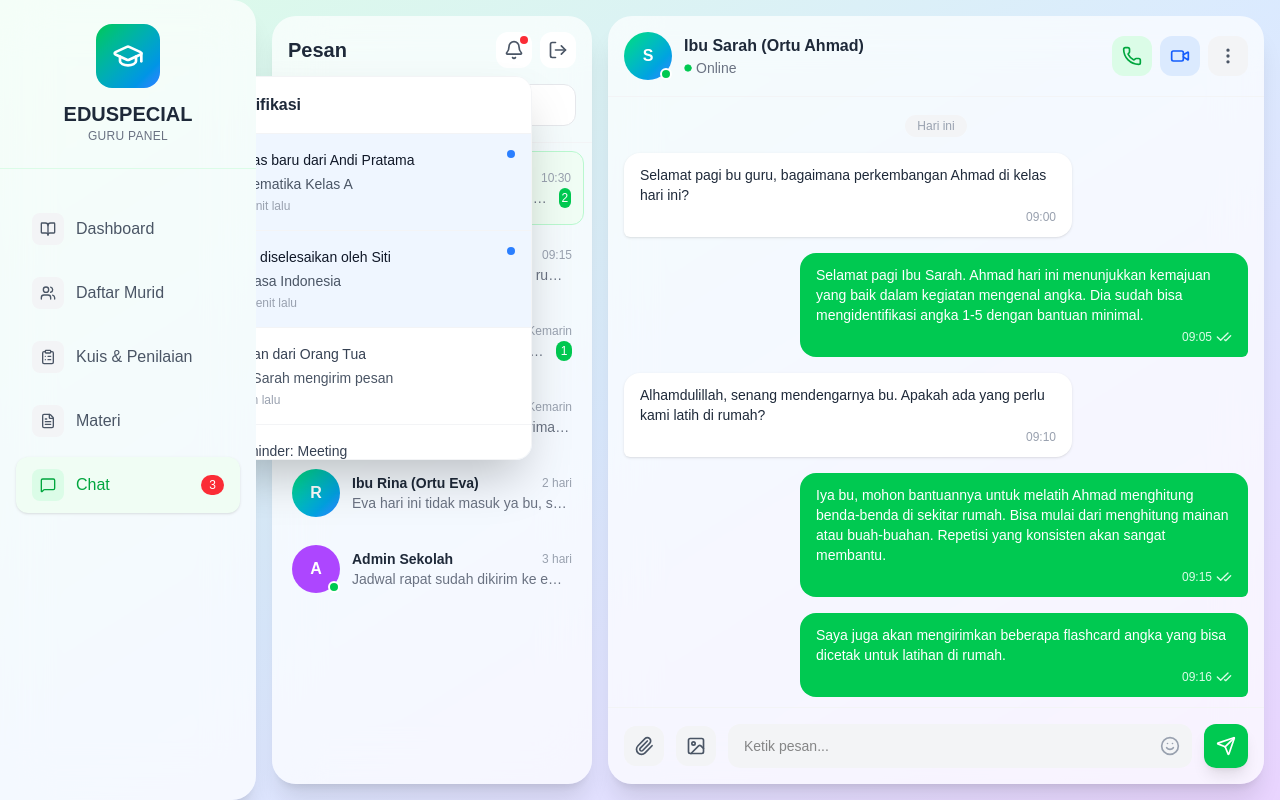
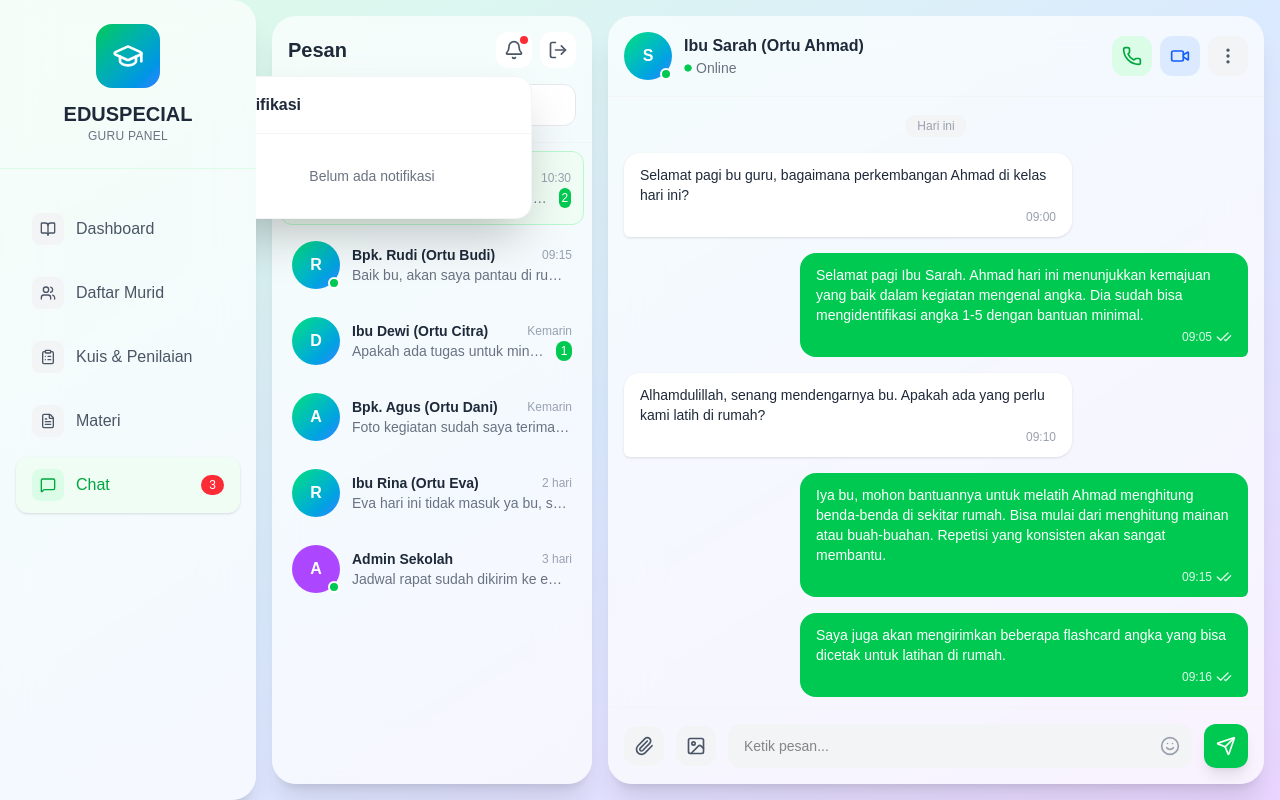
Before and after one commit to Kadalzz/edu_project, a Next.js app: page /guru/chat in a window 1280 px wide. Both pictures are taken after a click on the button 514 px from the left and 50 px from the top of the page. Built offline with nearby package versions, Linux system fonts and the light colour scheme.

Commit message:
Fix: Remove all notifications references from dashboard files

```diff
--- a/app/guru/chat/page.tsx
+++ b/app/guru/chat/page.tsx
@@ -238,29 +238,8 @@ export default function ChatPage() {
                       <div className="p-4 border-b border-gray-100">
                         <h3 className="font-semibold text-gray-800">Notifikasi</h3>
                       </div>
-                      <div className="divide-y divide-gray-100">
-                        {notifications.map((notif) => (
-                          <div
-                            key={notif.id}
-                            className={`p-4 hover:bg-gray-50 cursor-pointer transition ${notif.unread ? 'bg-blue-50' : ''}`}
-                          >
-                            <div className="flex justify-between items-start mb-1">
-                              <h4 className={`text-sm font-medium ${notif.unread ? 'text-gray-900' : 'text-gray-700'}`}>
-                                {notif.title}
-                              </h4>
-                              {notif.unread && (
-                                <span className="w-2 h-2 bg-blue-500 rounded-full"></span>
-                              )}
-                            </div>
-                            <p className="text-sm text-gray-600 mb-1">{notif.message}</p>
-                            <p className="text-xs text-gray-400">{notif.time}</p>
-                          </div>
-                        ))}
-                      </div>
-                      <div className="p-3 border-t border-gray-100 text-center">
-                        <button className="text-sm text-blue-600 hover:text-blue-700 font-medium">
-                          Lihat Semua Notifikasi
-                        </button>
+                      <div className="p-8 text-center">
+                        <p className="text-sm text-gray-500">Belum ada notifikasi</p>
                       </div>
                     </div>
                   )}
--- a/app/guru/materi/page.tsx
+++ b/app/guru/materi/page.tsx
@@ -281,29 +281,8 @@ export default function MateriPage() {
                   <div className="p-4 border-b border-gray-100">
                     <h3 className="font-semibold text-gray-800">Notifikasi</h3>
                   </div>
-                  <div className="divide-y divide-gray-100">
-                    {notifications.map((notif) => (
-                      <div
-                        key={notif.id}
-                        className={`p-4 hover:bg-gray-50 cursor-pointer transition ${notif.unread ? 'bg-blue-50' : ''}`}
-                      >
-                        <div className="flex justify-between items-start mb-1">
-                          <h4 className={`text-sm font-medium ${notif.unread ? 'text-gray-900' : 'text-gray-700'}`}>
-                            {notif.title}
-                          </h4>
-                          {notif.unread && (
-                            <span className="w-2 h-2 bg-blue-500 rounded-full"></span>
-                          )}
-                        </div>
-                        <p className="text-sm text-gray-600 mb-1">{notif.message}</p>
-                        <p className="text-xs text-gray-400">{notif.time}</p>
-                      </div>
-                    ))}
-                  </div>
-                  <div className="p-3 border-t border-gray-100 text-center">
-                    <button className="text-sm text-blue-600 hover:text-blue-700 font-medium">
-                      Lihat Semua Notifikasi
-                    </button>
+                  <div className="p-8 text-center">
+                    <p className="text-sm text-gray-500">Belum ada notifikasi</p>
                   </div>
                 </div>
               )}
--- a/app/parent/dashboard/ParentDashboardClient.tsx
+++ b/app/parent/dashboard/ParentDashboardClient.tsx
@@ -188,29 +188,8 @@ export default function ParentDashboardClient({ userName, userId }: Props) {
                   <div className="p-4 border-b border-gray-100">
                     <h3 className="font-semibold text-gray-800">Notifikasi</h3>
                   </div>
-                  <div className="divide-y divide-gray-100">
-                    {notifications.map((notif) => (
-                      <div
-                        key={notif.id}
-                        className={`p-4 hover:bg-gray-50 cursor-pointer transition ${notif.unread ? 'bg-blue-50' : ''}`}
-                      >
-                        <div className="flex justify-between items-start mb-1">
-                          <h4 className={`text-sm font-medium ${notif.unread ? 'text-gray-900' : 'text-gray-700'}`}>
-                            {notif.title}
-                          </h4>
-                          {notif.unread && (
-                            <span className="w-2 h-2 bg-blue-500 rounded-full"></span>
-                          )}
-                        </div>
-                        <p className="text-sm text-gray-600 mb-1">{notif.message}</p>
-                        <p className="text-xs text-gray-400">{notif.time}</p>
-                      </div>
-                    ))}
-                  </div>
-                  <div className="p-3 border-t border-gray-100 text-center">
-                    <button className="text-sm text-blue-600 hover:text-blue-700 font-medium">
-                      Lihat Semua Notifikasi
-                    </button>
+                  <div className="p-8 text-center">
+                    <p className="text-sm text-gray-500">Belum ada notifikasi</p>
                   </div>
                 </div>
               )}
```
